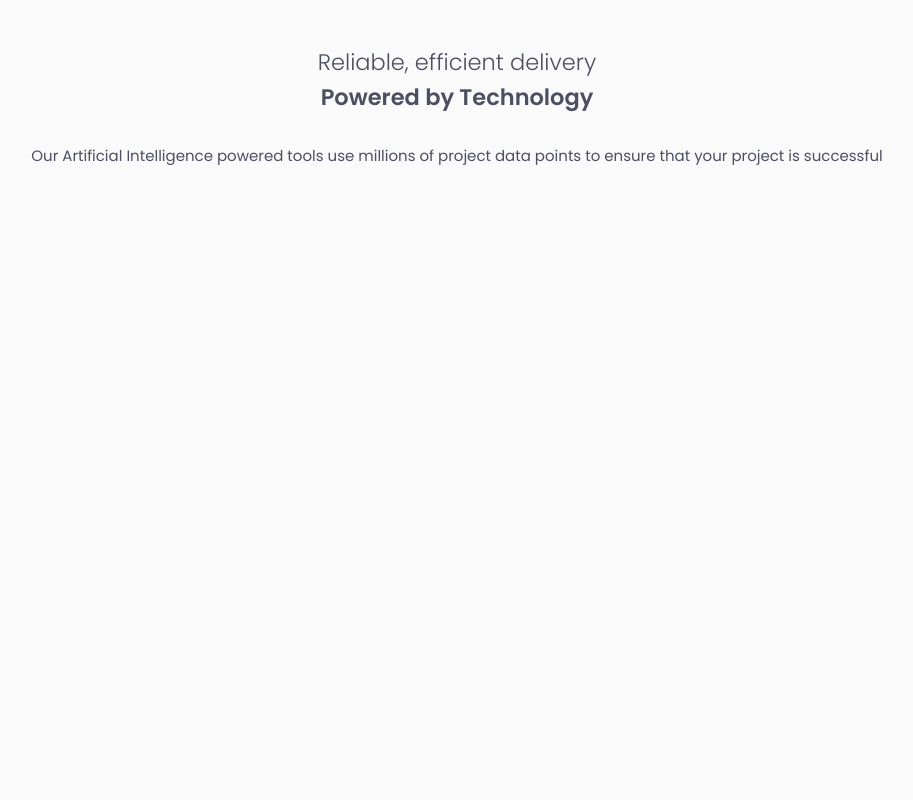
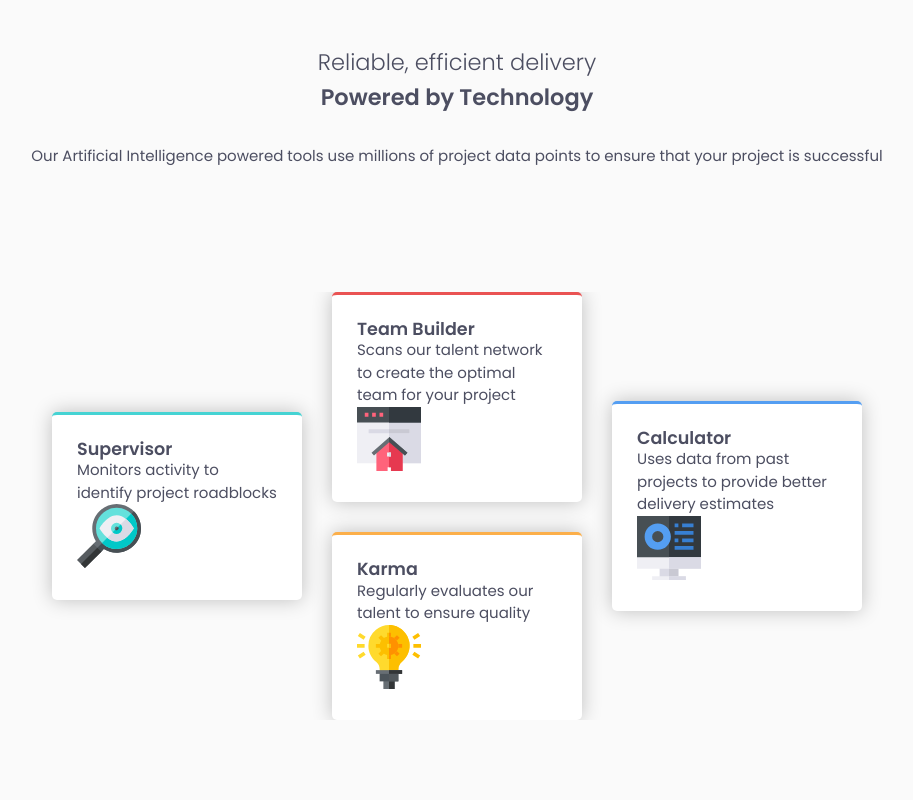
Before and after one commit to vendy0/four-card-feature-section-master, a plain HTML site: page index.html in a window 1280 px wide. Shown: the top 800 px of the page, without its empty margins (183-1096 px from the left). Drawn offline with Linux system fonts and the light colour scheme.

Commit message:
Fix centering card-container

```diff
--- a/style.css
+++ b/style.css
@@ -143,7 +143,8 @@ body {
 	align-items: center;
 	justify-content: center;
 	text-align: center;
-	margin-bottom: 1000px;
+	margin-bottom: 100px;
+	align-content: center;
 }
 
 h1 {
@@ -159,22 +160,38 @@ h2 {
 	margin: 25px;
 }
 .cards-container {
-	display: grid;
-	grid-template-columns: 1fr 1fr 1fr;
-	flex-wrap: wrap;
-	gap: 15px;
+	display: flex;
+	flex-wrap: nowrap;
+	gap: 30px;
 	overflow: hidden;
 	align-items: center;
 	justify-content: center;
-	max-width: 1200px;
+	align-content: center;
 }
 
 section {
 	border-radius: 5px;
-	height: 300px;
-	width: 350px;
+	width: 250px;
 	background: white;
+	box-shadow: 0 0 20px 0px #0000003d;
+	padding: 25px;
+	text-align: left;
+	position: relative;
+	box-sizing: border-box;
+	height: max-content;
 }
+
+.between{
+	display: flex;
+	flex-direction: column;
+	gap: 30px;
+}
+
+.section p{
+	margin: 10px;
+	padding: 10px;
+}
+
 
 .cyan {
 	border-top: 3px solid var(--clr-cyan);
```
